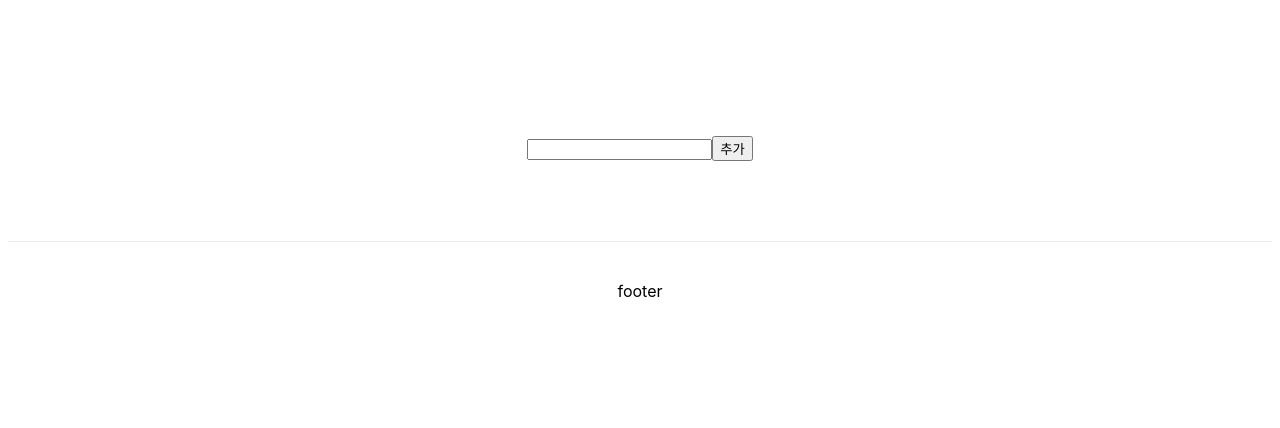
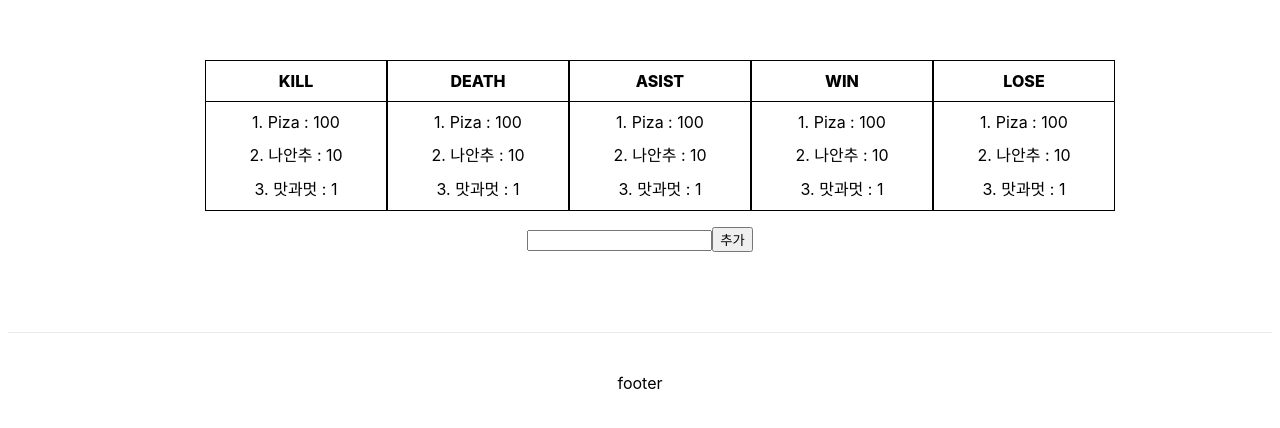
Before and after one commit to kimsangyeon/League-Of-Friends, a Next.js app: page / in a window 1280 px wide. Shown: the part 202-630 px from the top of the page. Built offline with nearby package versions, Linux system fonts and the light colour scheme.

Commit message:
feature/lead-components - lead components template 생성

```diff
--- /dev/null
+++ b/components/lead/index.tsx
@@ -0,0 +1,54 @@
+import React from 'react';
+import styles from '@styles/common.module.css';
+
+const Lead = () => {
+
+  return (
+    <div className={styles.leadWrap}>
+      <ul className={styles.leadUL}>
+        <li>
+          <div className={styles.leadTitle}>KILL</div>
+          <div className={styles.leadSummoners}>
+            <div>1. Piza : 100</div>
+            <div>2. 나안추 : 10</div>
+            <div>3. 맛과멋 : 1</div>
+          </div>
+        </li>
+        <li>
+          <div className={styles.leadTitle}>DEATH</div>
+          <div className={styles.leadSummoners}>
+            <div>1. Piza : 100</div>
+            <div>2. 나안추 : 10</div>
+            <div>3. 맛과멋 : 1</div>
+          </div>
+        </li>
+        <li>
+          <div className={styles.leadTitle}>ASIST</div>
+          <div className={styles.leadSummoners}>
+            <div>1. Piza : 100</div>
+            <div>2. 나안추 : 10</div>
+            <div>3. 맛과멋 : 1</div>
+          </div>
+        </li>
+        <li>
+          <div className={styles.leadTitle}>WIN</div>
+          <div className={styles.leadSummoners}>
+            <div>1. Piza : 100</div>
+            <div>2. 나안추 : 10</div>
+            <div>3. 맛과멋 : 1</div>
+          </div>
+        </li>
+        <li>
+          <div className={styles.leadTitle}>LOSE</div>
+          <div className={styles.leadSummoners}>
+            <div>1. Piza : 100</div>
+            <div>2. 나안추 : 10</div>
+            <div>3. 맛과멋 : 1</div>
+          </div>
+        </li>
+      </ul>
+    </div>
+  );
+};
+
+export default Lead;
--- a/consts/index.ts
+++ b/consts/index.ts
@@ -5,7 +5,7 @@ export const GET_MATCH_BY_MATCHID = '/lol/match/v5/matches';
 
 export const PROFILE_ICON_URL = 'http://ddragon.leagueoflegends.com/cdn/11.16.1/img/profileicon';
 
-export const RIOT_KEY = 'RGAPI-9c8d2b36-1a7c-46b5-bab6-c37d4df7c108';
+export const RIOT_KEY = 'RGAPI-5e27f8e5-2fd7-4ffe-9576-622a0826b9fc';
 
 export const RANK_TO_MAP: {[key: string]: string} = {
   'RANKED_SOLO_5x5': '솔로랭크',
--- a/pages/index.tsx
+++ b/pages/index.tsx
@@ -5,6 +5,7 @@ import Info from '@components/info';
 import styles from '@styles/Home.module.css'
 import RegisterSummoner from '@components/RegisterSummoner';
 import { useSummonerList } from '@hooks/summoner';
+import Lead from '@components/lead';
 
 const Home: NextPage = () => {
   const {summonerList} = useSummonerList();
@@ -18,6 +19,7 @@ const Home: NextPage = () => {
       </Head>
 
       <main className={styles.main}>
+        <Lead />
         <RegisterSummoner />
         {summonerList && summonerList?.map(name => (
           <Info name={name} key={name}/>
--- a/styles/common.module.css
+++ b/styles/common.module.css
@@ -39,3 +39,32 @@
   line-height: 2;
   width: 350px;
 }
+
+.leadWrap {
+  display: block;
+}
+
+.leadUL {
+  display: table;
+  min-width: 950px;
+}
+
+.leadUL li {
+  display: table-cell;
+  border: 1px solid;
+  text-align: center;
+}
+
+.leadUL li .leadTitle {
+  padding: 10px 0;
+  font-weight: 800;
+  border-bottom: 1px solid;
+}
+
+.leadUL li .leadSummoners {
+  margin: 10px;
+}
+
+.leadUL li .leadSummoners div {
+  margin: 10px 0;
+}
```
